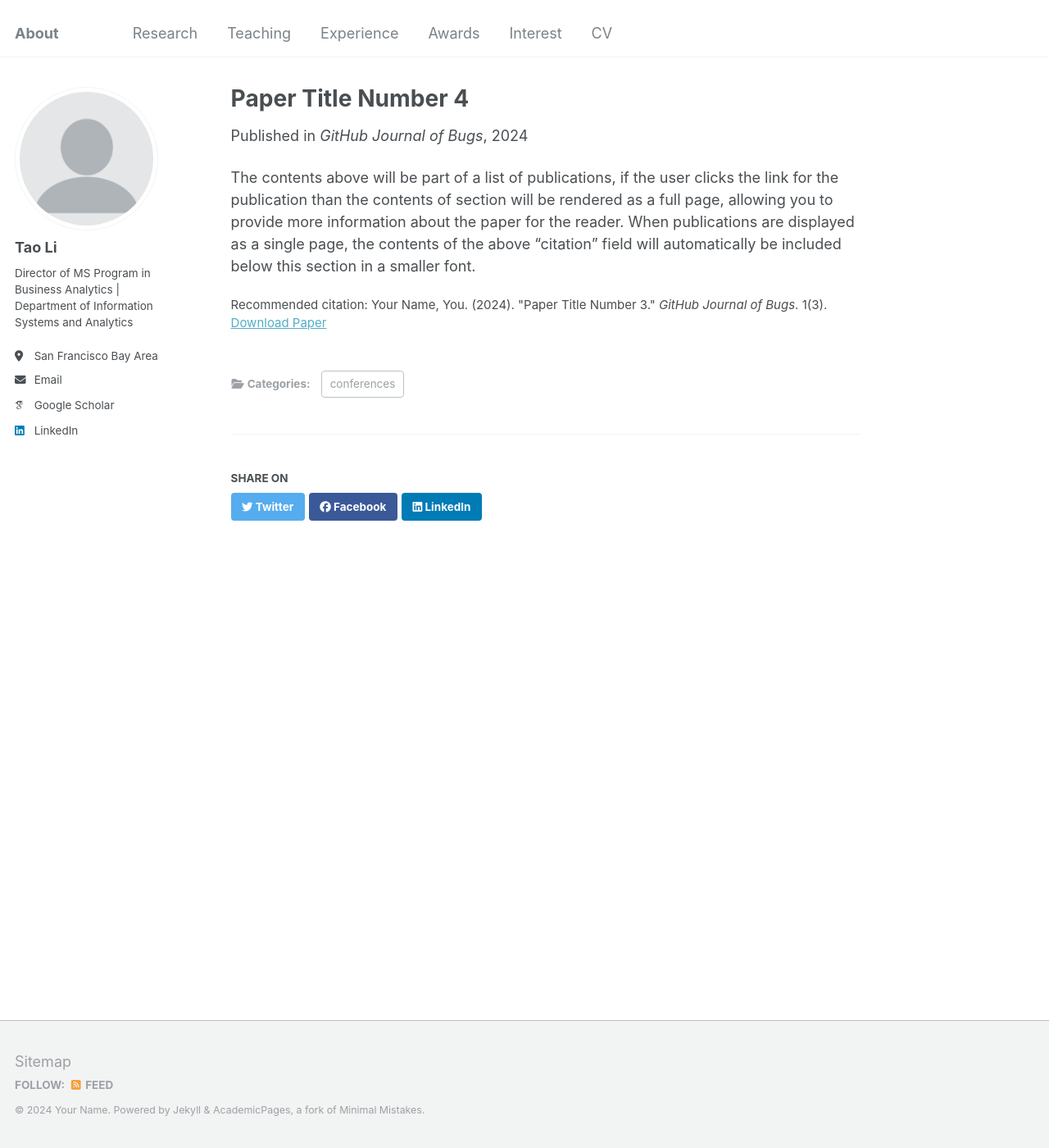
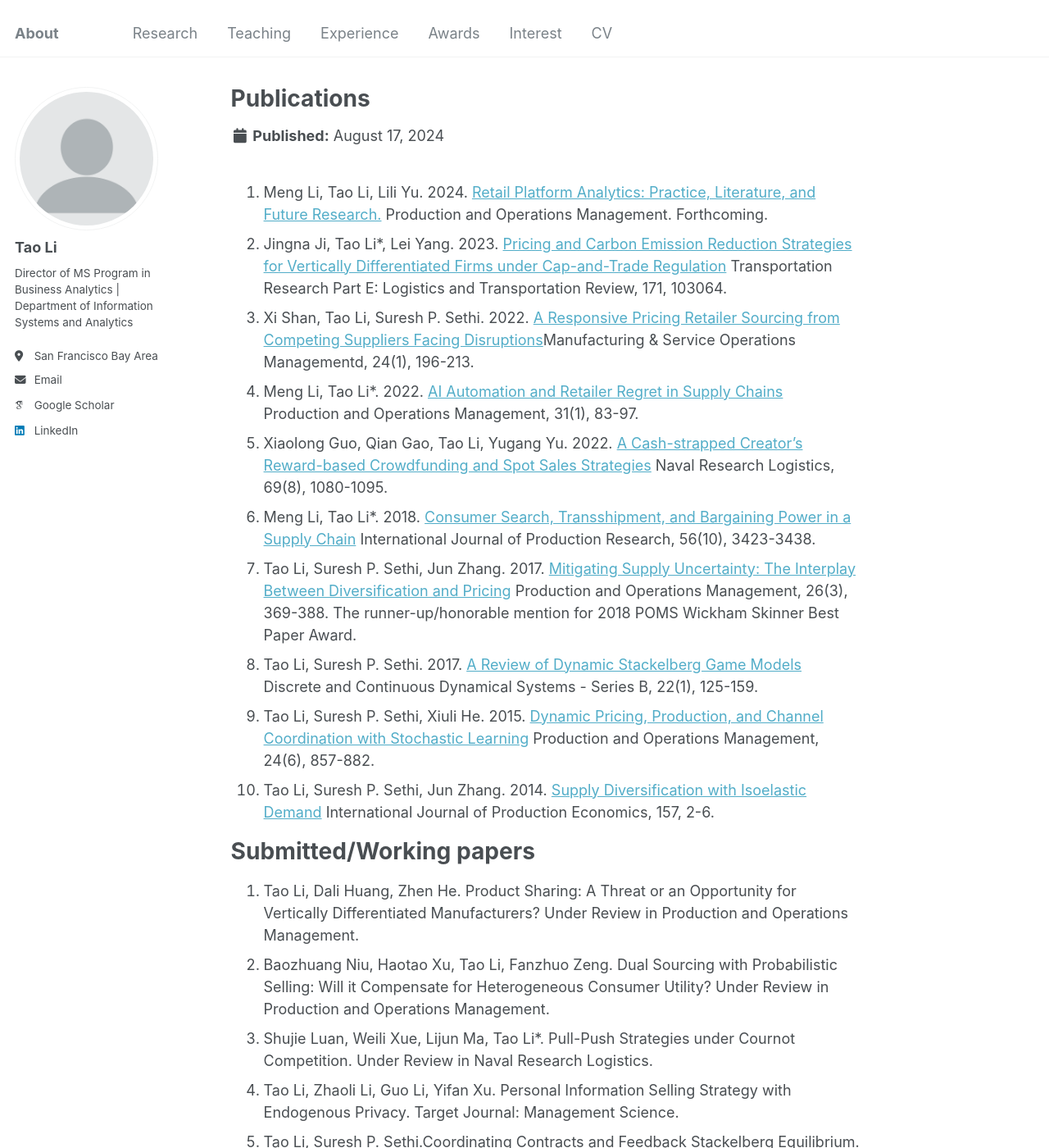
Before and after one commit to Prof-TaoLi/Homepage, a Jekyll site: the page built from _publications/2024-02-17-paper-title-number-4.md, in a window 1280 px wide and 1400 px high. Shown: the whole window at 82% size. Built offline with Jekyll 4.4.1, drawn with Linux system fonts in a browser that asks for light colours; some web fonts are replaced; some of the changed text lies outside the part shown.

Commit message:
Update 2024-02-17-paper-title-number-4.md

```diff
--- a/_publications/2024-02-17-paper-title-number-4.md
+++ b/_publications/2024-02-17-paper-title-number-4.md
@@ -1,13 +1,53 @@
 ---
-title: "Paper Title Number 4"
+title: "Publications"
 collection: publications
-category: conferences
-permalink: /publication/2024-02-17-paper-title-number-4
+permalink: /publication/
 excerpt: 'This paper is about fixing template issue #693.'
-date: 2024-02-17
-venue: 'GitHub Journal of Bugs'
-paperurl: 'http://academicpages.github.io/files/paper3.pdf'
-citation: 'Your Name, You. (2024). &quot;Paper Title Number 3.&quot; <i>GitHub Journal of Bugs</i>. 1(3).'
+date: 2024-08-17
 ---
+1. Meng Li, Tao Li, Lili Yu. 2024. <a href="http://example.com">Retail Platform Analytics: Practice, Literature, and Future Research.</a> Production and Operations Management. Forthcoming.
+2. Jingna Ji, Tao Li*, Lei Yang. 2023. <a href="http://example.com">Pricing and Carbon Emission Reduction Strategies for Vertically
+Differentiated Firms under Cap-and-Trade Regulation</a>  Transportation Research Part E: Logistics
+and Transportation Review, 171, 103064.
+3. Xi Shan, Tao Li, Suresh P. Sethi. 2022. <a href="http://example.com">A Responsive Pricing Retailer Sourcing from Competing
+Suppliers Facing Disruptions</a>Manufacturing & Service Operations Managementd, 24(1), 196-213.
+4. Meng Li, Tao Li*. 2022. <a href="http://example.com">AI Automation and Retailer Regret in Supply Chains</a> Production and
+Operations Management, 31(1), 83-97.
+5. Xiaolong Guo, Qian Gao, Tao Li, Yugang Yu. 2022. <a href="http://example.com">A Cash-strapped Creator’s Reward-based Crowdfunding and Spot Sales Strategies</a> Naval Research Logistics, 69(8), 1080-1095.
+6. Meng Li, Tao Li*. 2018. <a href="http://example.com">Consumer Search, Transshipment, and Bargaining Power in a Supply Chain</a>
+International Journal of Production Research, 56(10), 3423-3438.
+7. Tao Li, Suresh P. Sethi, Jun Zhang. 2017. <a href="http://example.com">Mitigating Supply Uncertainty: The Interplay Between
+Diversification and Pricing</a> Production and Operations Management, 26(3), 369-388.
+The runner-up/honorable mention for 2018 POMS Wickham Skinner Best Paper Award.
+8. Tao Li, Suresh P. Sethi. 2017. <a href="http://example.com">A Review of Dynamic Stackelberg Game Models</a> Discrete and
+Continuous Dynamical Systems - Series B, 22(1), 125-159.
+9. Tao Li, Suresh P. Sethi, Xiuli He. 2015. <a href="http://example.com">Dynamic Pricing, Production, and Channel Coordination with
+Stochastic Learning</a> Production and Operations Management, 24(6), 857-882.
+10. Tao Li, Suresh P. Sethi, Jun Zhang. 2014. <a href="http://example.com">Supply Diversification with Isoelastic Demand</a> International Journal of Production Economics, 157, 2-6.
 
-The contents above will be part of a list of publications, if the user clicks the link for the publication than the contents of section will be rendered as a full page, allowing you to provide more information about the paper for the reader. When publications are displayed as a single page, the contents of the above "citation" field will automatically be included below this section in a smaller font.
+Submitted/Working papers
+======
+1. Tao Li, Dali Huang, Zhen He. Product Sharing: A Threat or an Opportunity for Vertically Differentiated
+Manufacturers? Under Review in Production and Operations Management.
+2. Baozhuang Niu, Haotao Xu, Tao Li, Fanzhuo Zeng. Dual Sourcing with Probabilistic Selling: Will it
+Compensate for Heterogeneous Consumer Utility? Under Review in Production and Operations Management.
+3. Shujie Luan, Weili Xue, Lijun Ma, Tao Li*. Pull-Push Strategies under Cournot Competition. Under
+Review in Naval Research Logistics.
+4. Tao Li, Zhaoli Li, Guo Li, Yifan Xu. Personal Information Selling Strategy with Endogenous Privacy.
+Target Journal: Management Science.
+5. Tao Li, Suresh P. Sethi.Coordinating Contracts and Feedback Stackelberg Equilibrium. Target Journal:
+Production and Operations Management.
+6. Tao Li, Xiuli He, Suresh P. Sethi. Strategic Inventories with Stochastic Learning. Target Journal:
+Management Science.
+
+Works in progress
+======
+1.  Tao Li, Meng Li. The Interplay between Algorithm Aversion and Risk Sensitivity in Pricing.
+2. Tao Li, Meng Li. Competing Regretful Retailers in Supply Chains.
+3. Tao Li, Hau Lee. The Bertrand Competition between the Manufacturer and Its Unreliable Suppliers
+with Random Yield.”
+4. Xi Shan, Tao Li, Suresh P. Sethi. A Committed Pricing Retailer Sourcing from Competing Suppliers
+facing Disruption.”
+5. Tao Li, Suresh P. Sethi, Jun Zhang. Supply Diversification with Strategic Suppliers.
+6. Tao Li, Suresh P. Sethi, Xiuli He. Myopic or Far-Sighted? Competition Strategies with Stochastic
+Learning.
```
